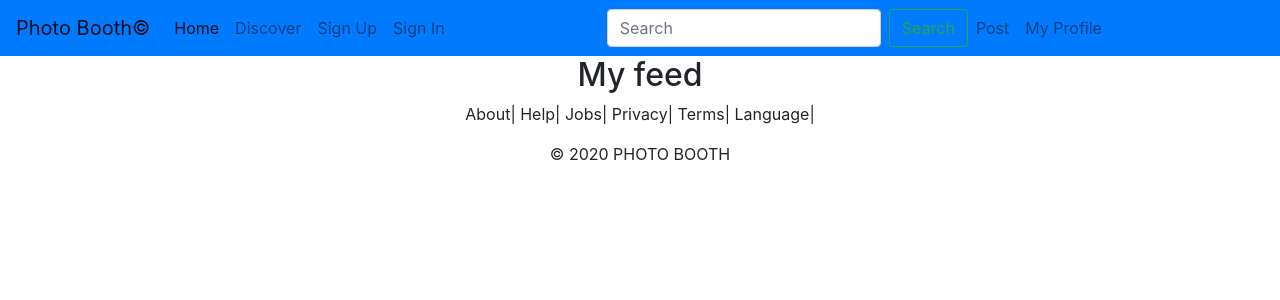
After one commit to Edwin-Karanu-Muiruri/clone-app, a Django app: page /home/ in a window 1280 px wide. The commit adds this page. Shown: the top 300 px of the page. Run offline with Django 3.2, Linux system fonts and the light colour scheme; some libraries are stand-ins or nearby versions.

Commit message:
Created the home page for displaying a user's feed.

```diff
--- a/gram/templates/base.html
+++ b/gram/templates/base.html
@@ -21,5 +21,12 @@
     {% include 'navbar.html' %}
     {% block content %}
     {% endblock %}
+    <div class="container-fluid">
+        <div class="footer col-md-10 container-fluid">
+            <p class="text-center">About| Help| Jobs| Privacy| Terms| Language|</p>
+            <p class="text-center">© 2020 PHOTO BOOTH</p>
+        </div>
+    </div>
+
 </body>
 </html>
--- /dev/null
+++ b/gram/templates/home.html
@@ -0,0 +1,11 @@
+{% extends 'base.html' %}
+{% load bootstrap4 %}
+
+{% block content%}
+<div class="container-fluid">
+    <h2 class="text-center">My feed</h2>
+    <div class="col-md-10">
+        <!-- for images in followed accounts, display feed -->
+    </div>
+</div>
+{% endblock %}
--- a/gram/templates/navbar.html
+++ b/gram/templates/navbar.html
@@ -32,9 +32,12 @@
             <button class="btn btn-outline-success my-2 my-sm-0" type="submit">Search</button>
           </form>
           <ul class="navbar-nav mr-auto">
-          <li class="nav-item">
-            <a class="nav-link" href="#">My Profile</a>
-          </li>
+            <li class="nav-item">
+              <a class="nav-link" href="#">Post</a>
+            </li>
+            <li class="nav-item">
+              <a class="nav-link" href="#">My Profile</a>
+            </li>
           </ul>
         </div>
     </nav>
--- a/gram/urls.py
+++ b/gram/urls.py
@@ -3,4 +3,5 @@ from . import views
 
 urlpatterns = [
     path('',views.welcome,),
+    path('home/',views.home,),
 ]
--- a/gram/views.py
+++ b/gram/views.py
@@ -3,3 +3,5 @@ from django.shortcuts import render
 # Create your views here.
 def welcome(request):
     return render(request,'welcome.html')
+def home(request):
+    return render(request,'home.html')
```
Also changed, not shown: gram/templates/welcome.html (+2 -11 lines).
